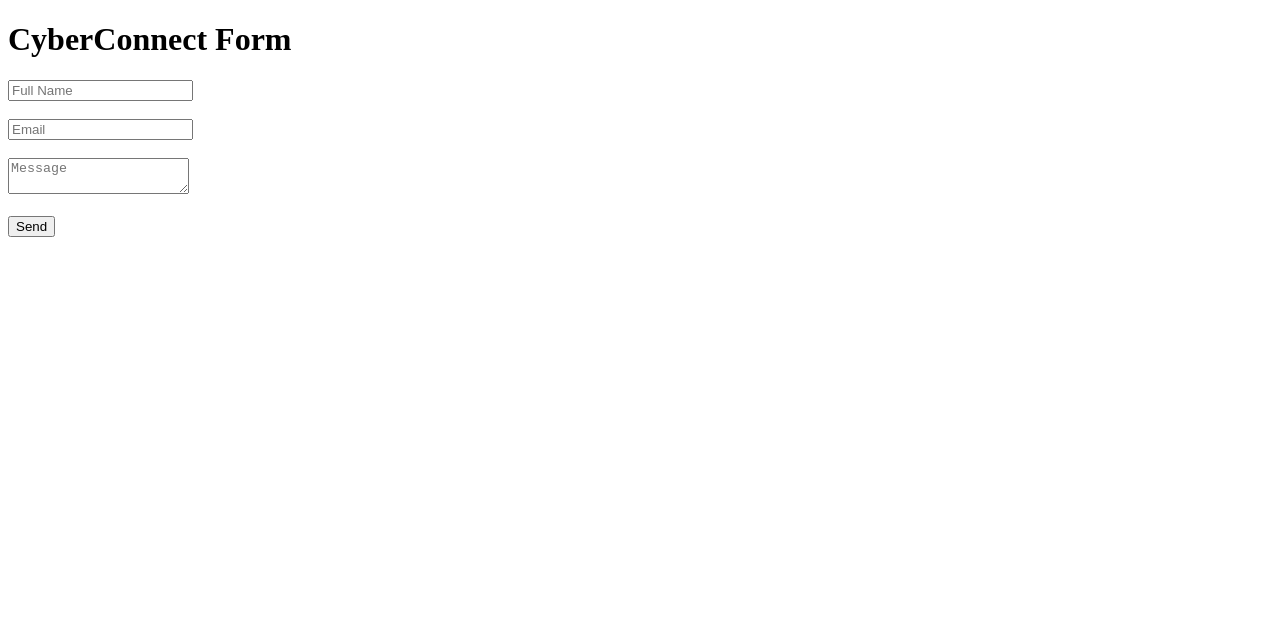
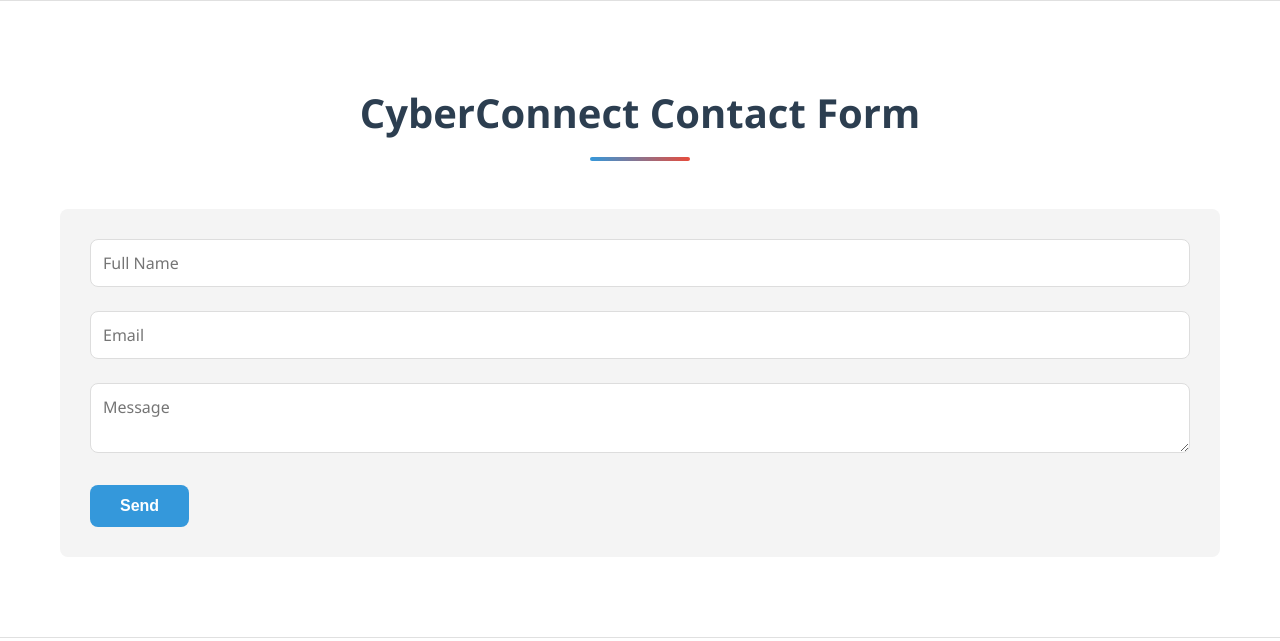
Before and after one commit to rubenmatias8222-hub/frontend-practice, a website: page index.html in a window 1280 px wide. Drawn offline with Linux system fonts and the light colour scheme.

Commit message:
Update index.html

```diff
--- a/index.html
+++ b/index.html
@@ -4,27 +4,47 @@
     <meta charset="UTF-8">
     <meta name="viewport" content="width=device-width, initial-scale=1.0">
     <title>CyberConnect Form</title>
+
+    <link rel="stylesheet" href="style.css">
 </head>
+
 <body>
 
-    <h1>CyberConnect Form</h1>
+    <section class="contact">
+        <div class="container">
+
+            <h2>CyberConnect Contact Form</h2>
+
+            <div class="contact-form">
 
                 <form id="contactForm">
 
+                    <div class="form-group">
                         <input id="name" placeholder="Full Name" required>
-        <br><br>
+                    </div>
 
+                    <div class="form-group">
                         <input id="email" placeholder="Email" required>
-        <br><br>
+                    </div>
 
+                    <div class="form-group">
                         <textarea id="message" placeholder="Message" required></textarea>
-        <br><br>
+                    </div>
 
-        <button type="submit">Send</button>
+                    <button class="btn btn-primary" type="submit">
+                        Send
+                    </button>
 
                 </form>
 
                 <div id="response"></div>
 
+            </div>
+
+        </div>
+    </section>
+
+    <script src="script.js"></script>
+
 </body>
 </html>
```
Lines whose indentation alone changed are shown as unchanged.
